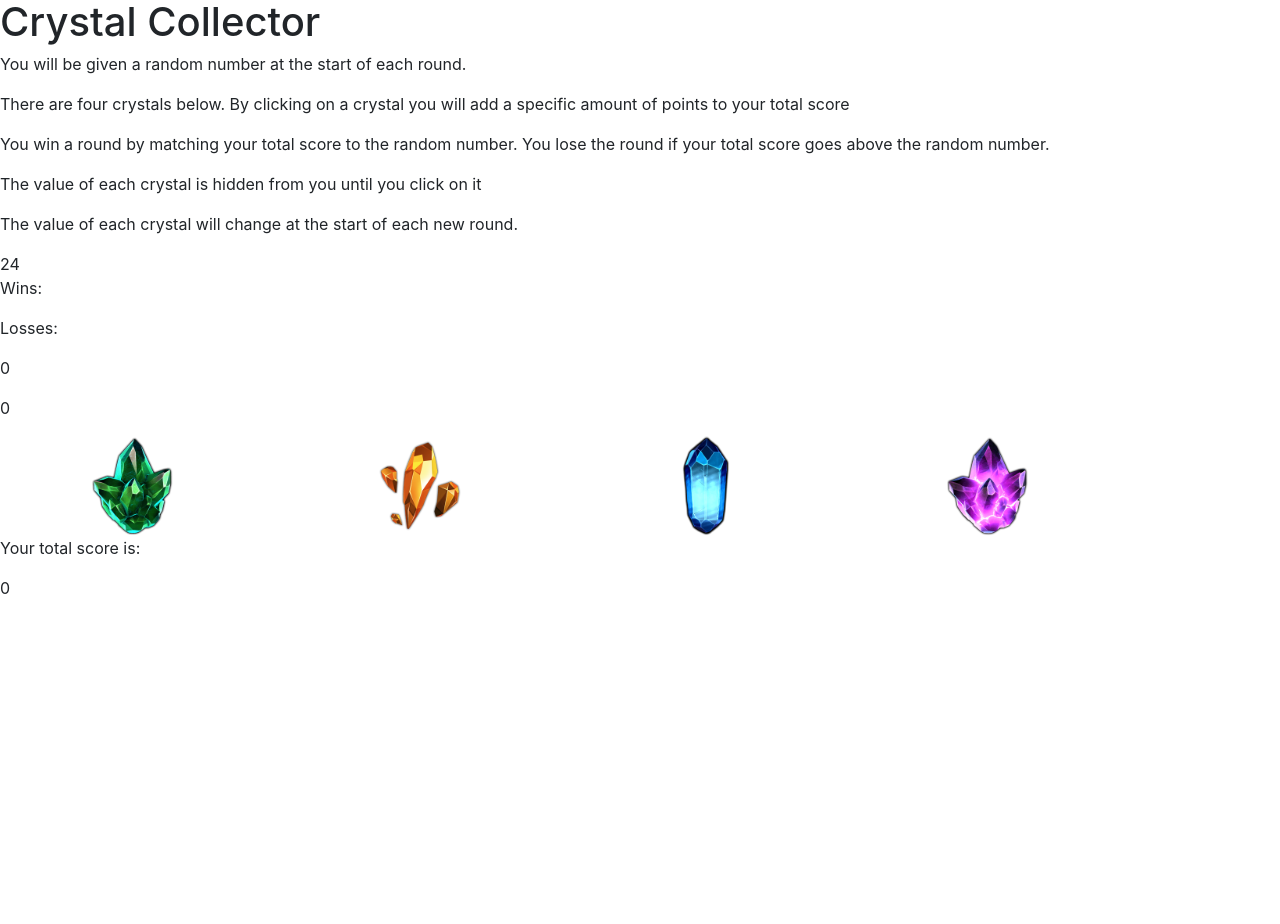
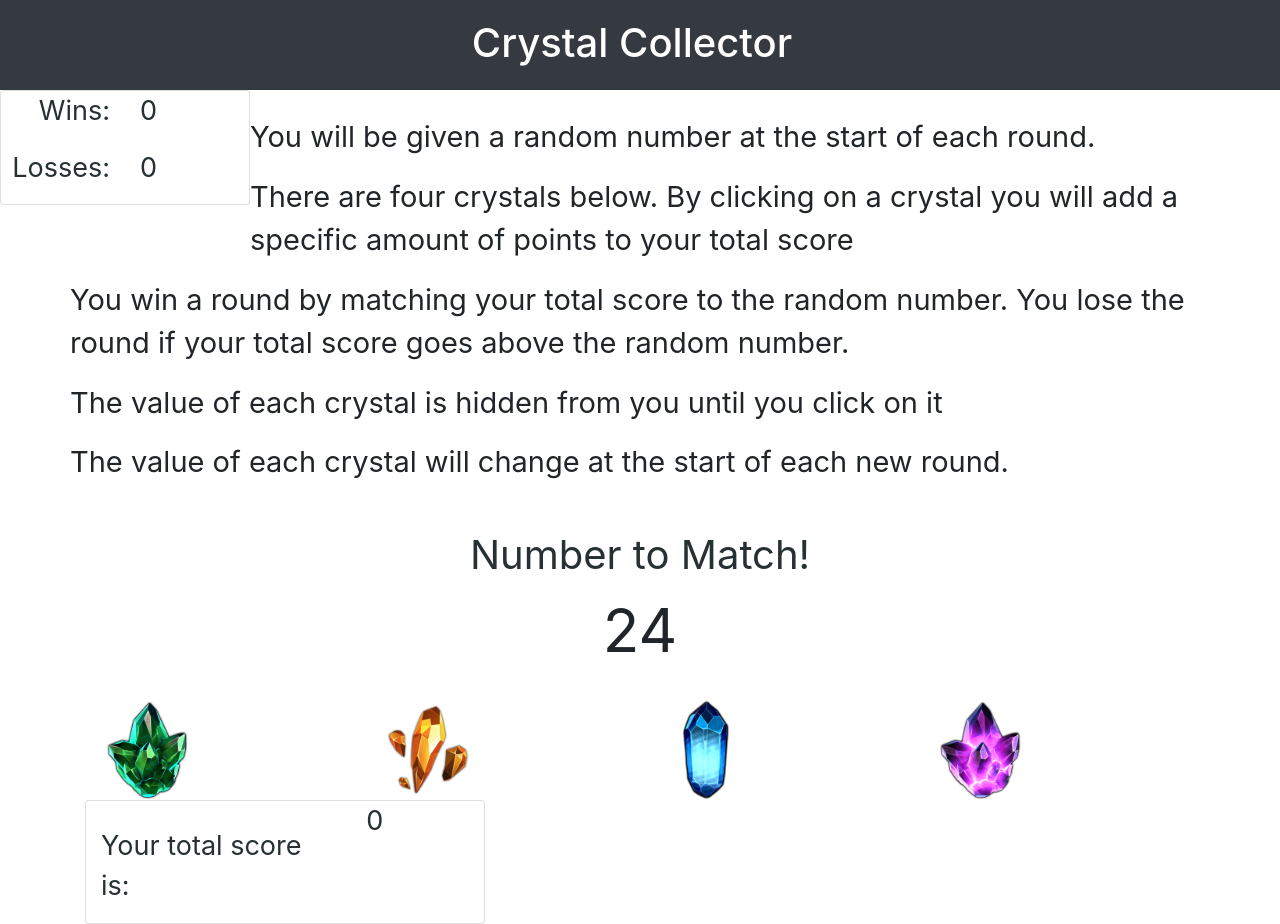
Before and after one commit to lcanizzo/Crystal-Addition-Game, a plain HTML site: page index.html in a window 1280 px wide. Before the commit the page ends 800 px from the top, so only its background shows below. Drawn offline with nearby package versions, Linux system fonts and the light colour scheme.

Commit message:
finished first iteration of js logic, css and bootstrap styling added.

```diff
--- a/assets/css/style.css
+++ b/assets/css/style.css
@@ -11,3 +11,79 @@
     color: white;
     background-color: rgba(255, 0, 0, 0.47);
 }
+
+.navbar {
+    width: 100%;
+    margin: 0;
+    height: 90px;
+}
+
+.nav-box {
+    margin: 0;
+    padding: 0;
+    width: 100%;
+    background-color: #212727;
+    height: 90px;
+}
+
+.navbar-brand {
+    font-size: 40px;
+}
+
+body {
+    padding: 0;
+}
+
+.instructions {
+    font-size: 29px;
+    margin-top: 25px;
+}
+
+.number-title {
+    font-size: 40px;
+    color: #273133;
+}
+
+#current-number {
+    font-size: 60px;
+}
+
+.scores {
+    margin-top: 25px;
+    font-size: 30px;
+}
+
+.score-left {
+    float: left;
+    text-align: right;
+}
+
+.card {
+    width: 250px;
+    float: left;
+}
+
+.card-body {
+    padding: 0;
+}
+
+.card-content {
+    margin: 0;
+    width: 100%;
+    padding:0;
+    font-size: 27px;
+    color: #273133;
+}
+
+.crystal-box {
+    margin-top: 25px;
+}
+
+.summed-number {
+    margin-top: 25px;
+    float: left;
+}
+
+.score-card {
+    width: 400px;
+}
--- a/index.html
+++ b/index.html
@@ -7,36 +7,60 @@
     <title>Crystal Addition</title>
     <script src="https://cdnjs.cloudflare.com/ajax/libs/jquery/3.2.1/jquery.min.js"></script>
     <script src="assets/javascript/game.js"></script>
-    <!-- <link rel="stylesheet" type="text/css" href="assets/css/reset.css"> -->
+    <link rel="stylesheet" type="text/css" href="assets/css/reset.css">
     <link rel="stylesheet" href="https://maxcdn.bootstrapcdn.com/bootstrap/4.0.0-beta/css/bootstrap.min.css" integrity="sha384-/Y6pD6FV/Vv2HJnA6t+vslU6fwYXjCFtcEpHbNJ0lyAFsXTsjBbfaDjzALeQsN6M" crossorigin="anonymous">
     <link rel="stylesheet" type="text/css" href="assets/css/style.css">
 </head>
 <body>
-
-    <div class='title-container'>
-        <h1>Crystal Collector</h1>
+    <div class="nav-box">
+            <nav class="navbar sticky-top navbar-dark bg-dark">
+                <div class="container justify-content-center">
+                    <h1 class="navbar-brand">Crystal Collector</h1>
+                </div>
+            </nav>
     </div>
 
-    <div class='instructions'>
-        <p>You will be given a random number at the start of each round.</p>
-        <p>There are four crystals below. By clicking on a crystal you will add a specific amount of points to your total score</p>
-        <p>You win a round by matching your total score to the random number. You lose the round if your total score goes above the random number.</p>
-        <p>The value of each crystal is hidden from you until you click on it</p>
-        <p>The value of each crystal will change at the start of each new round.</p>
-    </div>
+    <div class='card'>
+        <!-- <img class='card-img-top' src='#' alt="gem pile"> -->
+        <div class='card-body'>
+            <div class=' card-content container'>
 
-    <div id='current-number'></div>
-
-    <div class='scoreboard'>
-        <div class='score-left'>
+                <div class='scoreboard row'>
+                    <div class='col score-left'>
                         <p>Wins:</p>
                         <p>Losses:</p>
                     </div>
-        <div class='score-right'>
+                    <div class='col score-right'>
                         <p id='wins-print'></p>
                         <p id='losses-print'></p>
                     </div>
                 </div>
+
+            </div>
+        </div>
+    </div>
+
+    <div class='container instructions'>
+        <div class='row'>
+        <p>You will be given a random number at the start of each round.</p>
+        </div>
+        <div class="row">
+        <p>There are four crystals below. By clicking on a crystal you will add a specific amount of points to your total score</p>
+        </div>
+        <div class="row">
+        <p>You win a round by matching your total score to the random number. You lose the round if your total score goes above the random number.</p>
+        </div>
+        <div class='row'>
+        <p>The value of each crystal is hidden from you until you click on it</p>
+        </div>
+        <div class='row'>
+        <p>The value of each crystal will change at the start of each new round.</p>
+        </div>
+    </div>
+
+    <div class='scores container'>
+        <div class='row number-title justify-content-center'>Number to Match!</div>
+        <div id='current-number' class='row justify-content-center'></div>
 
         <div class='container crystal-box'>
             <div class="row">
@@ -71,9 +95,18 @@
             </div>
         </div>
 
-    <div class='summed-number'>
+        <div class='score-card card'>
+            <div class='card-body container'>
+                <div class=' card-content row'>
+                    <div class='col summed-number'>
                         <p>Your total score is:</p>
-        <div id='current-score'></div>
+                    </div>
+                    <div class='col-4'>
+                        <p id='current-score'></p>
+                    </div>
+                </div>
+            </div>
+        </div>
     </div>
 
 </body>
```
Lines whose indentation alone changed are shown as unchanged.
